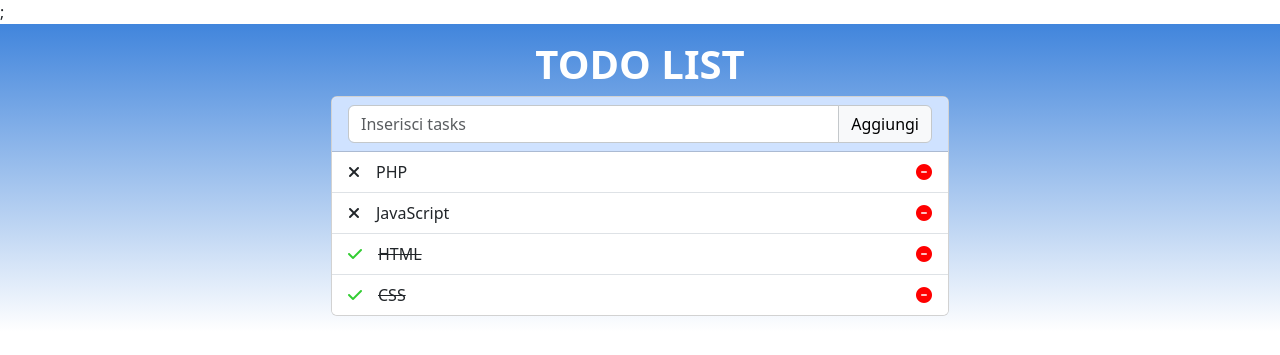
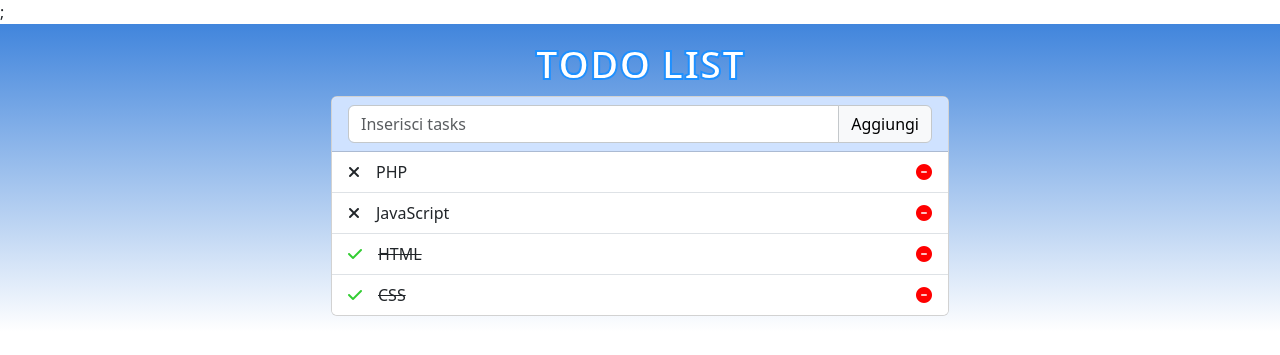
Before and after one commit to NicolaSforza93/php-todo-list-json, a PHP site: page / in a window 1280 px wide. Shown: the top 355 px of the page. Run offline with PHP 8.4, Linux system fonts and the light colour scheme; some libraries are stand-ins or nearby versions.

Commit message:
fix style

```diff
--- a/css/style.css
+++ b/css/style.css
@@ -4,6 +4,10 @@
 
 .container {
     max-width: 650px;
+}
+
+.title {
+    -webkit-text-stroke: 2px dodgerblue;
 }
 
 .done {
--- a/index.php
+++ b/index.php
@@ -17,7 +17,7 @@
     <div id="app">
         <section>
             <div class="container p-3">
-                <h1 class="fw-bold text-center text-white">TODO LIST</h1>
+                <h1 class="title fw-bold text-center text-white">TODO LIST</h1>
                 <div class="card">
                     <div class="card-header bg-primary-subtle">
                         <div class="input-group">
```
